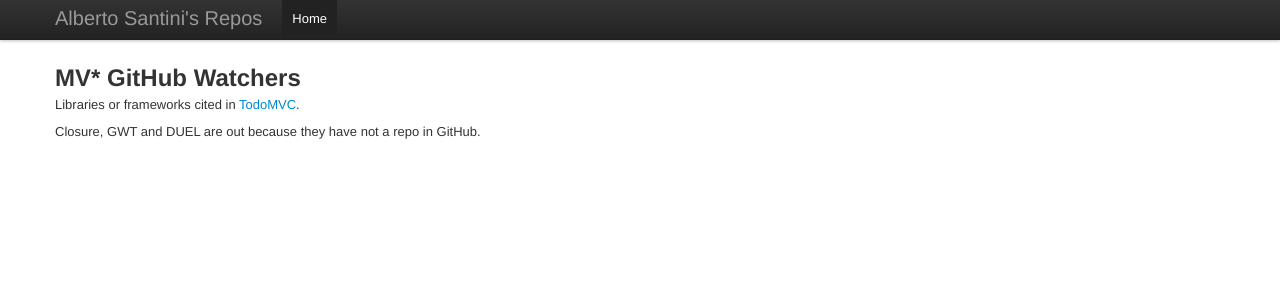
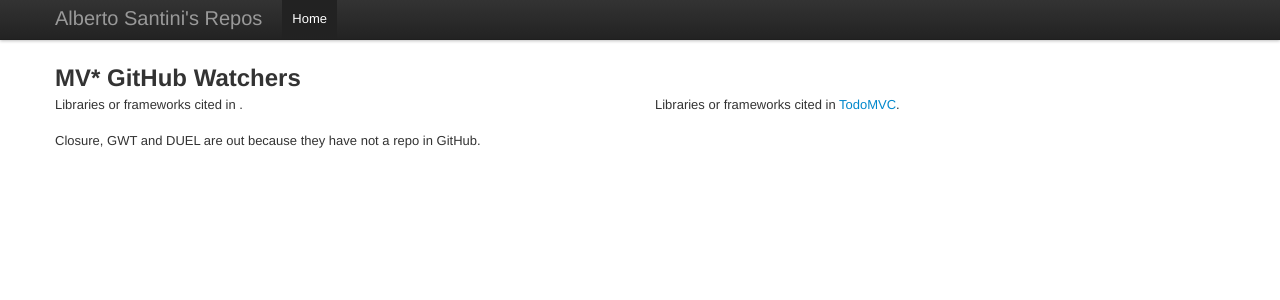
Before and after one commit to albertosantini/albertosantini.github.com, a Jekyll site: the page built from mvstar/index.html, in a window 1280 px wide. Shown: the top 300 px of the page. Built offline with Jekyll 4.4.1, drawn with Linux system fonts in a browser that asks for light colours; nearby versions of some CDN libraries; a script that is not in the unit is left out; part of the change alters nothing that is shown.

Commit message:
Split throne of js 2012 and todomvc repos.

```diff
--- a/mvstar/index.html
+++ b/mvstar/index.html
@@ -11,16 +11,23 @@ title: MV* GitHub Watchers
 
 <h2>{{ page.title }}</h2>
 
-<p>
-Libraries or frameworks cited in <a href="http://todomvc.com/">TodoMVC</a>.
-</p>
+<div class="row">
+    <div class="span6">
+        Libraries or frameworks cited in <a href="http://blog.stevensanderson.com/2012/08/01/rich-javascript-applications-the-seven-frameworks-throne-of-js-2012/"></a>.
+        <dl id="ThroneOfJS-2012" class="dl-horizontal">
+        </dl>
+    </div>
+    <div class="span6">
+        Libraries or frameworks cited in <a href="http://todomvc.com/">TodoMVC</a>.
+        <dl id="TodoMVC" class="dl-horizontal">
+        </dl>
+    </div>
+</div>
+
 <p>
 Closure, GWT and DUEL are out because they have not a repo in GitHub.
 </p>
 
-<dl id="results" class="dl-horizontal">
-</dl>
-
 <script src="http://code.jquery.com/jquery-1.7.2.min.js"></script>
 
 <script src="mvstar.js"></script>
--- a/mvstar/mvstar.js
+++ b/mvstar/mvstar.js
@@ -3,7 +3,17 @@
 (function ($) {
     'use strict';
 
-    var mvstarRepos = {
+    var throneOfJS2012Repos = {
+            'AngularJS': 'https://api.github.com/repos/angular/angular.js',
+            'Backbone.js': 'https://api.github.com/repos/documentcloud/backbone',
+            'batman.js': 'https://api.github.com/repos/Shopify/batman',
+            'CanJS': 'https://api.github.com/repos/jupiterjs/canjs',
+            'Ember.js': 'https://api.github.com/repos/emberjs/ember.js',
+            'Knockout.js': 'https://api.github.com/repos/SteveSanderson/knockout',
+            'Meteor': 'https://api.github.com/repos/meteor/meteor',
+            'Spine': 'https://api.github.com/repos/maccman/spine'
+        },
+        todoMVCRepos = {
             'Agility.js': 'https://api.github.com/repos/arturadib/agility',
             'AngularJS': 'https://api.github.com/repos/angular/angular.js',
             'Backbone.js': 'https://api.github.com/repos/documentcloud/backbone',
@@ -37,14 +47,15 @@
             'Yui': 'https://api.github.com/repos/yui/yui3'
         };
 
-    $.each(mvstarRepos, function (projectName, repoUrl) {
+    function getWatchers(node, repo) {
+        $.each(repo, function (projectName, repoUrl) {
             jQuery.ajax({
                 type: 'GET',
                 dataType: 'jsonp',
                 cache: true,
                 url: repoUrl,
                 success: function (response) {
-                var results = $('#results'),
+                    var results = $(node),
                         content = results.html();
 
                     content += '<dt>' + projectName + '</dt>' +
@@ -54,5 +65,8 @@
                 }
             });
         });
+    }
 
+    getWatchers('#ThroneOfJS-2012', throneOfJS2012Repos);
+    getWatchers('#TodoMVC', todoMVCRepos);
 }(jQuery));
```
Lines whose indentation alone changed are shown as unchanged.
